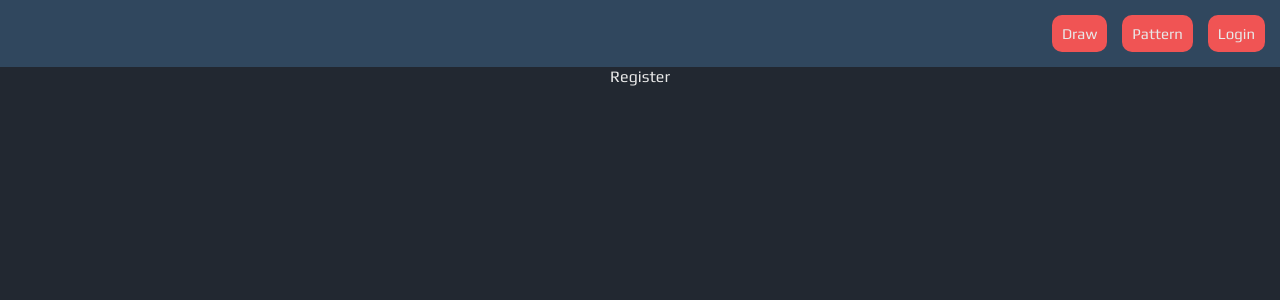
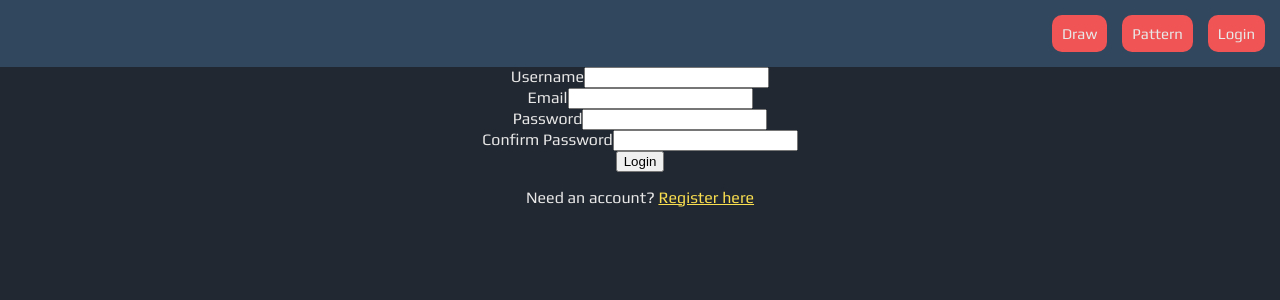
Before and after one commit to jespinoza12/PixelArt, a React (Create React App) app in the folder pixel-art/: page /register in a window 1280 px wide. Shown: the top 300 px of the page. Built offline with nearby package versions, Linux system fonts and the light colour scheme; no server answers.

Commit message:
a lot idk

```diff
--- a/pixel-art/package.json
+++ b/pixel-art/package.json
@@ -6,6 +6,7 @@
     "@testing-library/jest-dom": "^5.16.5",
     "@testing-library/react": "^13.4.0",
     "@testing-library/user-event": "^13.5.0",
+    "axios": "^1.5.0",
     "react": "^18.2.0",
     "react-color": "^2.19.3",
     "react-component-export-image": "^1.0.6",
--- a/pixel-art/src/components/App.js
+++ b/pixel-art/src/components/App.js
@@ -8,32 +8,55 @@ import PatternReader from "./PatternReader";
 import Nav from "./Layout/Nav"
 import Login from "./Login";
 import Register from "./Register";
+import { useEffect, useState } from "react";
+import axios from "axios";
+
 
 function App() {
+
+  axios.defaults.withCredentials = true;
+
+  const [user,setUser] = useState({})
+
+  useEffect(() => {
+    getUser()
+  },[])
+
+  const getUser = async () => {
+    const response = await axios.get("http://localhost:6969/u/user/current")
+    console.log(response)
+    if (response.data) {
+      console.log(response.data)
+    }
+  }
+
+  useEffect(() => {
+
+  },[user])
 
   const router = createBrowserRouter([
     {
       path: "/canvas",
-      element:<Editor />,
+      element:<Editor user={user} />,
     },{
       path: "pattern",
-      element: <PatternReader />
+      element: <PatternReader user={user} />
     },{
       path: "/",
       element: <p>Home</p>
     },{
       path:"/login",
-      element: <Login />
+      element: <Login setUser={setUser} user={user} />
     },
     {
       path:"/register",
-      element: <Register />
+      element: <Register user={user} />
     }
   ]);
 
   return (
     <div className="App">
-      <Nav></Nav>
+      <Nav user={user}></Nav>
       <RouterProvider router={router} />
     </div>
   );
--- a/pixel-art/src/components/Editor.js
+++ b/pixel-art/src/components/Editor.js
@@ -25,10 +25,11 @@ export default function Editor() {
   const [buttonText, setButtonText] = useState("start drawing");
   const [selectedColor, setColor] = useState("#000000");
 
-  const [importedPattern,setImportedPattern] = useState(null)
   const [file,setFile] = useState()
-  const [canvas,setCanvas] = useState(importedPattern ? importedPattern : createArray(panelWidth,panelHeight))
+  const [canvas,setCanvas] = useState(createArray(panelWidth,panelHeight))
   const [pixelData,setPixelData] = useState({pallet: "rainbow",size: {panelWidth,panelHeight},pixels: []})
+
+  const [name,setName] = useState("Untitled")
 
   const fileInput = useRef();
   const selectFile = () => {
@@ -83,13 +84,13 @@ export default function Editor() {
     for (let row = 0; row < data.size.height; row++) {
         pixels = [...pixels,[...data.pixels.substring(width*row,width*row+width)]]
     }
-    setImportedPattern(pixels)
+    setCanvas(pixels)
     initializeDrawingPanel()
   }
 
   return (
     <div id="main"><div id="editor">
-    <h1>Pixel Editor</h1>
+    <h1>{name}</h1>
     {hideDrawingPanel && <h2>Enter Panel Dimensions</h2>}
     {hideDrawingPanel && (
       <div id="options">
@@ -139,7 +140,6 @@ export default function Editor() {
           width={panelWidth}
           height={panelHeight}
           selectedColor={selectedColor}
-          importedPattern={importedPattern}
           canvas={canvas}
           setCanvas={setCanvas}
           pixelData={pixelData}
--- a/pixel-art/src/components/Layout/Nav.js
+++ b/pixel-art/src/components/Layout/Nav.js
@@ -3,14 +3,12 @@ import "./Nav.scss"
 
 function Nav({user}) {
 
-    if (user) {
+    if (user?.id) {
         return (
             <nav>
-                <button>Save Canvas</button>
-                <button>Save Pattern</button>
-                <button>My Patterns</button>
-                <button>My Canvases</button>
-                <button>Log out</button>
+                <a>My Patterns</a>
+                <a>My Canvases</a>
+                <a>Log out</a>
             </nav>
         )
     }
--- a/pixel-art/src/components/Layout/Nav.scss
+++ b/pixel-art/src/components/Layout/Nav.scss
@@ -21,3 +21,7 @@ nav > a {
     margin-right: 15px;
     padding: 10px;
 }
+
+nav > a:hover {
+    color: $tertiary-accent;
+}
--- a/pixel-art/src/components/Login.js
+++ b/pixel-art/src/components/Login.js
@@ -1,12 +1,32 @@
 import React, { useState } from 'react'
+import axios from 'axios'
+import { useNavigate } from 'react-router-dom'
 
-function Login() {
+function Login({setUser}) {
 
-    const [username,setUsername] = useState("")
+    const [email,setEmail] = useState("")
     const [password,setPassword] = useState("")
     const [message,setMessage] = useState("")
 
-    const submitForm = () => {
+
+    let navigate = useNavigate()
+
+
+    //axios.defaults.withCredentials = true;
+
+    const submitForm = async (evt) => {
+        evt.preventDefault()
+        const body = {email,password}
+        console.log(body)
+        const response = await axios.post("http://localhost:6969/u/login",body)
+        console.log(response)
+        if (response.data.success) {
+            console.log(response.data.user)
+            setUser(response.data.user)
+            navigate("/")
+        }
+        //if success, redirect to login
+        //if err, show err message
         //post to API
         //if success, redirect to home
         //if err, show err message
@@ -14,10 +34,14 @@ function Login() {
 
     return (
         <div>
-            <form>
-                <input type='text' value={username} onChange={(evt)=> setUsername(evt.target.value)} />
-                <input type='password' value={password} onChange={(evt)=> setPassword(evt.target.value)} />
-                <input type='submit' />
+            <form onSubmit={submitForm}>
+                <label htmlFor='email' >Email</label>
+                <input id='email' type='text' value={email} onChange={(evt)=> setEmail(evt.target.value)} />
+                <br />
+                <label htmlFor='password'>Password</label>
+                <input id='password' type='password' value={password} onChange={(evt)=> setPassword(evt.target.value)} />
+                <br />
+                <input onClick={submitForm} value='Login' type='submit' />
             </form>
             <p>{message}</p>
             <p>Need an account? <a href='/register'>Register here</a></p>
--- a/pixel-art/src/components/Reader.scss
+++ b/pixel-art/src/components/Reader.scss
@@ -14,3 +14,7 @@
     cursor: pointer;
     break-inside: avoid-column;
 }
+
+strong {
+    color: $tertiary-accent;
+}
--- a/pixel-art/src/components/Register.js
+++ b/pixel-art/src/components/Register.js
@@ -1,8 +1,45 @@
-import React from 'react'
+import React, { useState } from 'react'
+import axios from "axios"
 
 function Register() {
+    const [username,setUsername] = useState("")
+    const [email,setEmail] = useState("")
+    const [password,setPassword] = useState("")
+    const [confirmPassword,setConfirmPassword] = useState("")
+    const [message,setMessage] = useState("")
+
+    axios.defaults.withCredentials = true;
+
+    const submitForm = async (evt) => {
+        evt.preventDefault();
+        const body = {email,username,password,passwordConfirm:confirmPassword}
+        console.log(body)
+        const response = await axios.post("http://localhost:6969/u/register",body)
+        console.log(response)
+        //if success, redirect to login
+        //if err, show err message
+    }
+
     return (
-        <div>Register</div>
+        <div>
+            <form onSubmit={submitForm}>
+                <label htmlFor='username'>Username</label>
+                <input id="username" type='text' value={username} onChange={(evt)=> setUsername(evt.target.value)} />
+                <br />
+                <label htmlFor='email' >Email</label>
+                <input id='email' type='text' value={email} onChange={(evt)=> setEmail(evt.target.value)} />
+                <br />
+                <label htmlFor='password'>Password</label>
+                <input id='password' type='password' value={password} onChange={(evt)=> setPassword(evt.target.value)} />
+                <br />
+                <label htmlFor='confirm'>Confirm Password</label>
+                <input id='confirm' type='password' value={confirmPassword} onChange={(evt)=> setConfirmPassword(evt.target.value)} />
+                <br />
+                <input onClick={submitForm} value='Login' type='submit' />
+            </form>
+            <p>{message}</p>
+            <p>Need an account? <a href='/register'>Register here</a></p>
+        </div>
     )
 }
 
--- a/pixel-art/src/styles/App.scss
+++ b/pixel-art/src/styles/App.scss
@@ -10,7 +10,7 @@ html,
 }
 
 a {
-  color: $secondary-accent;
+  color: $tertiary-accent;
 }
 
 a:hover {
--- a/pixel-art/src/styles/_properties.scss
+++ b/pixel-art/src/styles/_properties.scss
@@ -2,3 +2,4 @@ $background: #222831;
 $secondary-accent: #30475e;
 $text: #e8e8e8;
 $primary-accent: #f05454;
+$tertiary-accent:#FADF50;
```
Also changed, not shown: 1 other file (tests, documents, lock files or other folders).
